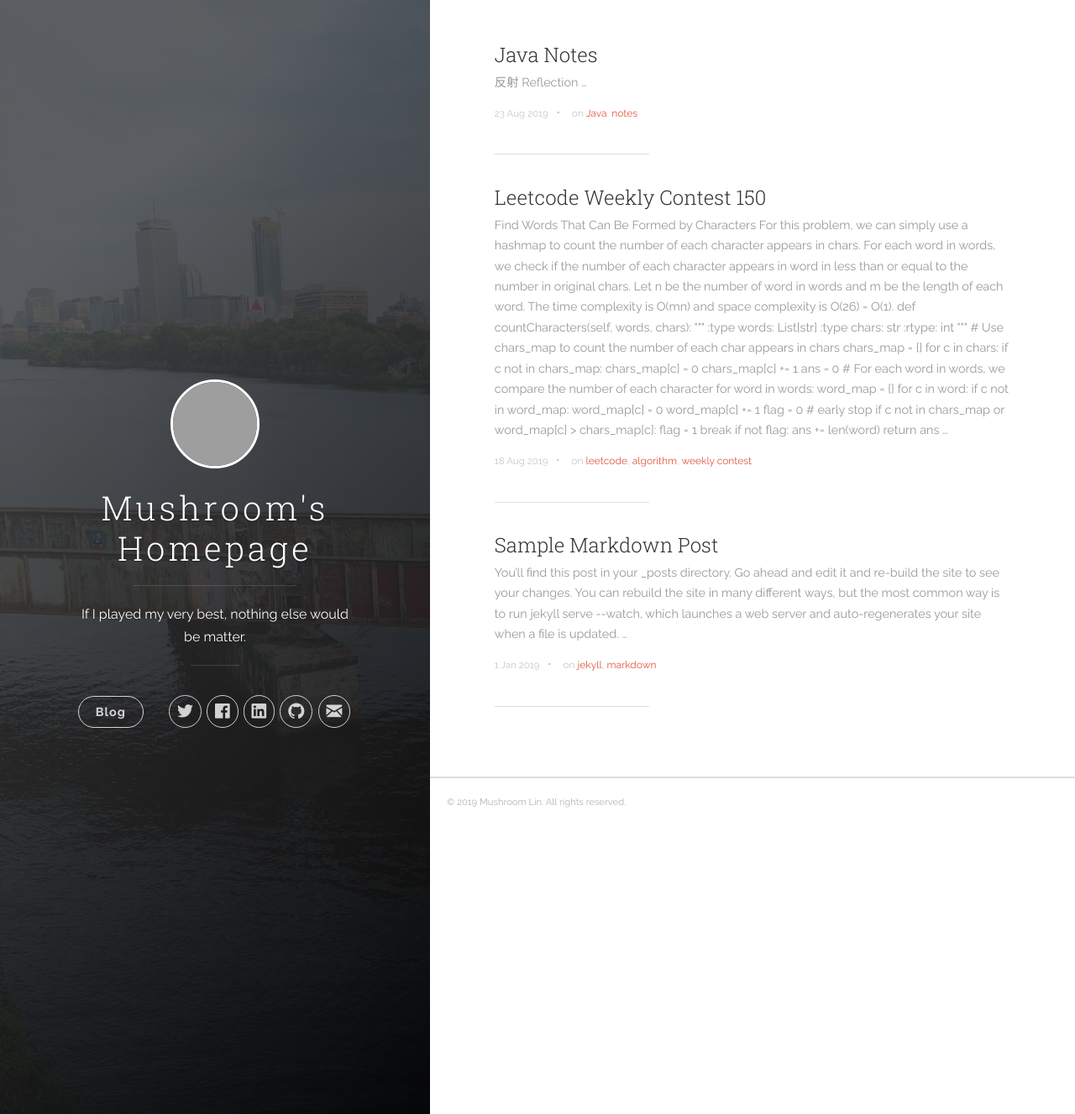
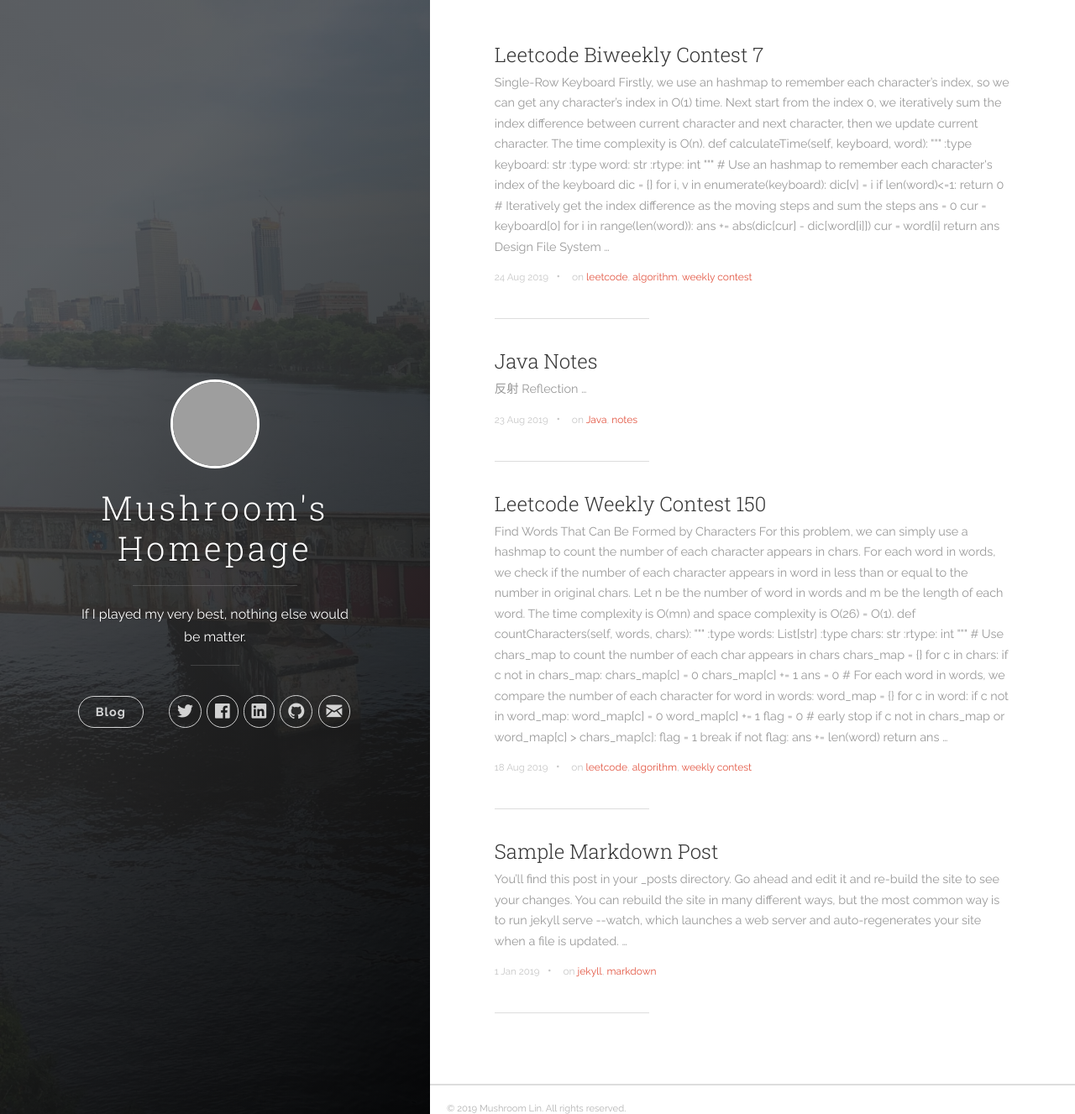
Before and after one commit to MushroomLin/mushroomlin.github.io, a Jekyll site: the page built from index.html, in a window 1280 px wide and 1327 px high. Shown: the whole window at 84% size. Built offline with Jekyll 4.4.1, drawn with Linux system fonts in a browser that asks for light colours; the list of posts is cut into pages by our own code; some of the changed lines change nothing that is shown; grey boxes are pictures that could not be loaded.

Commit message:
Add leetcode biweekly contest 7

````diff
--- /dev/null
+++ b/_posts/2019-08-24-Leetcode-BiWeekly-Contest-7.md
@@ -0,0 +1,178 @@
+---
+title:  "Leetcode Biweekly Contest 7"
+date:   2019-08-24 15:00:00
+categories: [leetcode, algorithm]
+tags: [leetcode, algorithm, weekly contest]
+
+---
+
+1. [Single-Row Keyboard][Problem1]
+
+    Firstly, we use an hashmap to remember each character's index, so we can get any character's index in O(1) time. Next start from the index 0, we iteratively sum the index difference between current character and next character, then we update current character. The time complexity is `O(n)`.
+
+    ```python
+        def calculateTime(self, keyboard, word):
+            """
+            :type keyboard: str
+            :type word: str
+            :rtype: int
+            """
+            # Use an hashmap to remember each character's index of the keyboard
+            dic = {}
+            for i, v in enumerate(keyboard):
+                dic[v] = i
+            if len(word)<=1:
+                return 0
+            # Iteratively get the index difference as the moving steps and sum the steps
+            ans = 0
+            cur = keyboard[0]
+            for i in range(len(word)):
+                ans += abs(dic[cur] - dic[word[i]])
+                cur = word[i]
+            return ans
+    ```
+
+
+
+2. [Design File System][Problem2]
+
+   This problem can be solved using a special data structure called [Trie][TrieWiki]. The time complexity is `O(n)` for both create and get operation where n is the word length.
+
+   ```python
+   class FileSystem(object):
+
+       def __init__(self):
+           # Init the Trie root as a dict
+           self.root = {}
+
+       def create(self, path, value):
+           """
+           :type path: str
+           :type value: int
+           :rtype: bool
+           """
+           # Parse the path string
+           arr = path[1:].split('/')
+           cur = self.root
+           # Iteratively find the next path
+           for i, v in enumerate(arr):
+               # If the path is the fianl path
+               if i == len(arr)-1:
+                   if v not in cur:
+                       # Add the path and value into Trie
+                       cur[v] = {}
+                       cur[v]['#'] = value
+                       return True
+                   else:
+                       return False
+               # If the middle path does not exist, return False
+               elif v not in cur:
+                   return False
+               else:
+                   # Go to next level
+                   cur = cur[v]
+
+       def get(self, path):
+           """
+           :type path: str
+           :rtype: int
+           """
+           # Parse the path string
+           arr = path[1:].split('/')
+           cur = self.root
+           for i, v in enumerate(arr):
+               # If path does not exist
+               if v not in cur:
+                   return -1
+               else:
+                   # Go to next level
+                   cur = cur[v]
+           return cur["#"]
+   ```
+
+
+
+3. [Minimum Cost to Connect Sticks][Problem3]
+
+   This problem can be solved with greedy approach. In each round, we pick the shortest two sticks, connect them and put the stick back to original sticks. We do loop until we only have one stick. We can do this with the help of Java's PriorityQueue data structure. We loop for n-1 times for n sticks and each round we need to find the minimum two stick (with O(1) time) and insert the connected stick back to queue (with O(log(n)) time). So the final time complexity is `O(nlog(n))`.
+
+   ```java
+       public int connectSticks(int[] sticks) {
+           int n = sticks.length;
+           if (n <= 1) return 0;
+           Queue<Integer> q = new PriorityQueue<>();
+           // Add all sticks in priority queue
+           for(int i=0; i<n; i++){
+               q.offer(sticks[i]);
+           }
+           int ans = 0;
+           while(q.size() > 1){
+               // Get the shortest two sticks
+               int t1 = q.poll();
+               int t2 = q.poll();
+               ans += t1 + t2;
+               // Add the new stick back to queue
+               q.offer(t1+t2);
+           }
+           return ans;
+       }
+   ```
+
+
+
+4. [Optimize Water Distribution in a Village][Problem4]
+
+   We can use [Union-Find][UFWiki] data algorithm to solve this problem. First we sort all edges according to the distance. Then for each edge, we check if the two village are already connected, if not and the cost to build the pipe is lower than the cost of building an well in any of the two villages, we connect the two village with the pipe. Notice that when we connect two villages, we choose the village with lower cost to build a well as the parent. After finish all process all edges, the root of each union group is the only village that need to build a well. Then we add the cost of building well in these root villages to the final answer. The time complexity is `O(ElogE)` and space complexity is `O(n)`
+
+   ``` python
+       def minCostToSupplyWater(self, n, wells, pipes):
+           """
+           :type n: int
+           :type wells: List[int]
+           :type pipes: List[List[int]]
+           :rtype: int
+           """
+           def find(i):
+               # Find the root village of current village
+               while parent[i] != i:
+                i = parent[i]
+               return i
+           def union(i, j, v):
+               # Union two groups
+               pi = find(i)
+               pj = find(j)
+               # If two villages are already connected, return False
+               if pi == pj:
+                   return False
+               # If build wells cost in both villages are all less than build the pipe, return False
+               if v > wells[pi-1] and v > wells[pj-1]:
+                   return False
+               # Connected the two villages with the pipe
+               if wells[pi-1] < wells[pj-1]:
+                   parent[pj] = pi
+               else:
+                   parent[pi] = pj
+               return True
+           parent = [i for i in range(n+1)]
+           # Sort the edges with the distance
+           pipes = sorted(pipes, key = lambda x: x[2])
+           ans = 0
+           # Connect the villages with pipes if necessary
+           for pipe in pipes:
+               if union(pipe[0],pipe[1],pipe[2]):
+                   ans += pipe[2]
+           # Add the cost to build well for root of each group
+           for i in range(1, n+1):
+               if parent[i] == i:
+                   ans += wells[i-1]
+           return ans
+   ```
+
+
+
+[Problem1]: https://leetcode.com/contest/biweekly-contest-7/problems/single-row-keyboard/
+[Problem2]: https://leetcode.com/contest/biweekly-contest-7/problems/design-file-system/
+[Problem3]: https://leetcode.com/contest/biweekly-contest-7/problems/minimum-cost-to-connect-sticks/
+[Problem4]: https://leetcode.com/contest/biweekly-contest-7/problems/optimize-water-distribution-in-a-village/
+[TrieWiki]: https://en.wikipedia.org/wiki/Trie
+[UFWiki]: https://en.wikipedia.org/wiki/Disjoint-set_data_structure
````
Also changed, not shown: _posts/2019-08-18-Leetcode-Weekly-Contest-150.md (+4 -0 lines).
